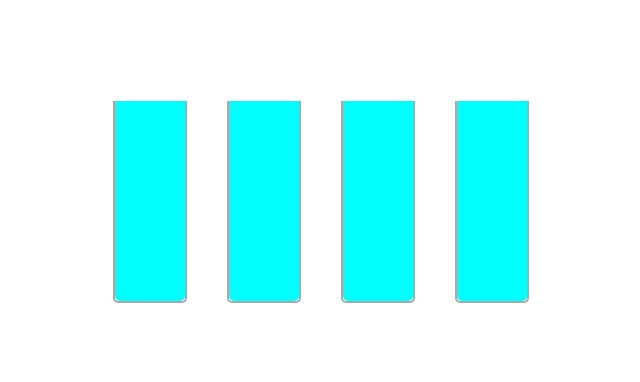
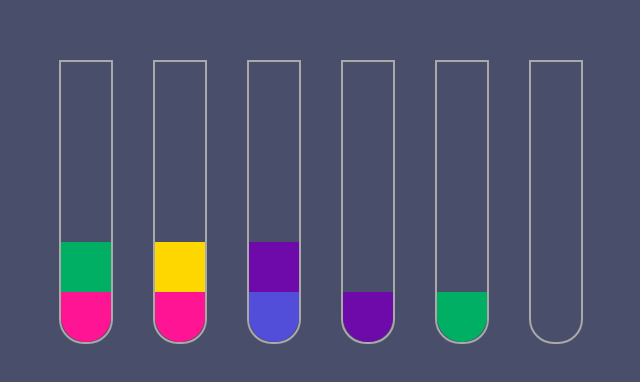
Before and after one commit to aKrivonogova/sort-puzzle-bottle, a Vue app: page / in a window 1280 px wide. Shown: the part 198-580 px from the top of the page, without its empty margins (299-939 px from the left). Built offline with nearby package versions, Linux system fonts and the light colour scheme.

Commit message:
улучшение структцры

```diff
--- a/src/components/bottles.vue
+++ b/src/components/bottles.vue
@@ -1,40 +1,46 @@
 <script lang="ts">
 import { defineComponent } from 'vue';
-import { ColorsEnum } from '../models/mixingSlotsColors'
-import { MixingSlotsColors } from '../models/mixingSlotsColors'
+import Bottle from '@/domains/Bottle';
+import Liquid from '@/domains/Liquid';
+import BottleFactory from '@/domains/BottleFactory'
+
 
 export default defineComponent({
     name: 'bottle',
-
     data() {
         return {
-            bottlesArray: new MixingSlotsColors(3, 4),
-            ColorsList: ColorsEnum,
+            bottles: [] as Bottle<Liquid>[],
+            bottleFactory: new BottleFactory(),
+            emptyBottle: new Bottle<Liquid>(),
+            BOTTLES_COUNT: 5,
         };
     },
     computed: {
-        getBottlesList() {
-            return this.bottlesArray.getBottlesList();
+        getBottlesList(){
+            return this.bottles
         }
     },
     methods: {
-        setSlotColor(itemSlotValue: any) {
-            let colorClassValue = '';
-            for (let itemSlotColor in this.ColorsList) {
-                if (itemSlotValue === this.ColorsList[itemSlotColor]) {
-                    colorClassValue = itemSlotColor;
-                }
-            }
-            return colorClassValue;
+        getCurrentColor(itemColor: Liquid) {
+            return itemColor.getColor();
         }
     },
+
+    mounted() {
+        for (let i = 0; i < this.BOTTLES_COUNT; i++) {
+            this.bottles.push(this.bottleFactory.createBottle());
+        }
+        this.bottles.push(this.emptyBottle);
+    },
+
 });
 </script>
 <template>
     <div class="container">
-        <ul class="bottle" v-for="(itemBottle, indexBottle) in getBottlesList" :key="indexBottle">
-            <li v-for="(itemSlot, indexItemSlote) in itemBottle.getSlotsCollors()" :key="indexItemSlote"
-                :class="[setSlotColor(itemSlot), 'slot']"></li>
+        <ul class="bottle" v-for="(itemBottle, indexBottle) in getBottlesList" :key="indexBottle" :style="{minHeight: BOTTLES_COUNT * 50 + 'px'}">
+            <li v-for="(itemColor, indexItemColor) in itemBottle.getValues()" :key="indexItemColor"
+                :class="[getCurrentColor(itemColor), 'slot']" >
+            </li>
         </ul>
 
     </div>
@@ -46,34 +52,35 @@ export default defineComponent({
     display: flex;
     align-items: center;
     justify-content: center;
+    background-color: #494f6b;
 }
 
 .bottle {
     list-style: none;
     border: 2px solid darkgray;
-    border-top: 0;
-    width: 70px;
-    padding: 0;
-    border-bottom-left-radius: 5px;
-    border-bottom-right-radius: 5px;
+    width: 50px;
+    padding: 30px 0 0 0;
+    border-bottom-left-radius: 25px;
+    border-bottom-right-radius: 25px;
     margin-right: 40px;
-
+    display: flex;
+    flex-direction: column;
+    justify-content: flex-end;
 }
 
 
-
 .slot:last-of-type {
-    border-bottom-left-radius: 5px;
-    border-bottom-right-radius: 5px;
+    border-bottom-left-radius: 25px;
+    border-bottom-right-radius: 25px;
 }
 
 .slot {
-    width: 70px;
+    width: 50px;
     height: 50px;
 }
 
 .green {
-    background-color: aquamarine;
+    background-color: #00AF64;
 }
 
 .red {
@@ -85,10 +92,18 @@ export default defineComponent({
 }
 
 .blue {
-    background-color: aqua;
+    background-color: #534ED9;
 }
 
 .orange {
     background-color: orange;
 }
+
+.violet{
+    background-color: #6F0AAA;
+}
+
+.pink{
+    background-color: deeppink;
+}
 </style>
--- /dev/null
+++ b/src/domains/Bottle.ts
@@ -0,0 +1,23 @@
+// classes -> "domains" folder
+
+import Liquid, { liquidColors } from "./Liquid";
+import Stack from "./Stack";
+const { DEFAULT_BOTTLE_CAPACITY = 4 as number } = import.meta.env;
+
+export default class Bottle<T> extends Stack<T> {
+    private readonly capacity: number;// ^
+    constructor(capacity: number = DEFAULT_BOTTLE_CAPACITY, values: T[] = []) {
+        super();
+        this.capacity = capacity;
+        this.setValues(values);
+    }
+
+    public pour(value: T): void {
+        if (this.getSize() === this.capacity) {
+            throw new Error("Cannot pour anymore!")
+        }
+        this.push(value);
+    }
+}
+
+// to BF
--- /dev/null
+++ b/src/domains/BottleFactory.ts
@@ -0,0 +1,43 @@
+import Liquid, { liquidColors } from "./Liquid";
+import Bottle from "./Bottle";
+
+export default class BottleFactory {
+    private readonly defaultMaxBottleCapacity: number;// ^
+    private readonly defaultMinBottleCapacity: number;// ^
+
+    constructor(defaultMinBottleCapacity: number = 1, defaultMaxBottleCapacity: number = 4) {// ^
+        this.defaultMaxBottleCapacity = defaultMaxBottleCapacity;// ^
+        this.defaultMinBottleCapacity = defaultMinBottleCapacity;// ^
+    }
+
+    private getCurrentLiquidSlotsToFill(): number {
+        return Math.floor(Math.random() * (this.defaultMaxBottleCapacity - this.defaultMinBottleCapacity + 1)) + this.defaultMinBottleCapacity as number; // from defaultMinBottleCapacity to defaultMaxBottleCapacity
+     }
+
+    private getRandomLiquidColor(): liquidColors {
+        const colors = Object.values(liquidColors);
+        console.log(colors);
+        const randomIndex = Math.floor(Math.random() * colors.length);
+        return colors[randomIndex] as liquidColors;
+    }
+
+    public createBottle(): Bottle<Liquid> {
+        const liquidSlotsToFill: number = this.getCurrentLiquidSlotsToFill();
+        const liquids: Liquid[] = [];
+
+        for (let i = 0; i < liquidSlotsToFill; i++) {
+            liquids.push(new Liquid(this.getRandomLiquidColor()));
+         }
+
+        return new Bottle(this.defaultMaxBottleCapacity, liquids);
+    }
+}
+
+// // to vue
+// const BOTTLES_COUNT = 5;
+// const bottleFactory = new BottleFactory();
+// const bottles: Bottle<Liquid>[] = [];
+
+// for (let i = 0; i < BOTTLES_COUNT; i++) {
+//     bottles.push(bottleFactory.createBottle());
+// }
--- /dev/null
+++ b/src/domains/Liquid.ts
@@ -0,0 +1,24 @@
+export enum liquidColors {
+    RED = "red",
+    YELLOW = "yellow",
+    GREEN = "green",
+    BLUE = "blue",
+    VIOLET = "violet",
+    PINK = "pink",
+};
+
+export default class Liquid {
+    private color: liquidColors;
+
+    constructor(color: liquidColors = liquidColors.RED) {
+        this.color = color;
+    }
+
+    public setColor(color: liquidColors): void {
+        this.color = color;
+    }
+
+    public getColor(): liquidColors {
+        return this.color;
+    }
+};
--- /dev/null
+++ b/src/domains/Stack.ts
@@ -0,0 +1,27 @@
+export default class Stack<T> {
+    private values:  T[] = [];
+
+    constructor(values: T[] = []) {
+        this.values = values;
+    }
+
+    protected push(value: T): void {
+        this.values.unshift(value);
+    }
+
+    protected pop(): T | undefined {
+        return this.values.shift();
+    }
+
+    protected setValues(values: T[]): void {
+        this.values = values;
+    }
+
+    public getValues(): T[] {
+        return this.values;
+    }
+
+    public getSize(): number {
+        return this.values.length;
+    }
+}
--- a/src/models/bottle.ts
+++ b/src/models/bottleOld.ts
@@ -1,4 +1,3 @@
-
 
 export class Bottle {
     private slotsColors: Array<number> = [];
--- a/src/models/mixingSlotsColors.ts
+++ b/src/models/mixingSlotsColors.ts
@@ -1,4 +1,4 @@
-import { Bottle } from './bottle'
+import { Bottle } from './bottleOld'
 
 export enum ColorsEnum {
     red = 1,
@@ -19,7 +19,6 @@ export class MixingSlotsColors {
             bottleObject.setSlotsColors(this.getCurrentNumberColors());
             this.bottlesList.push(bottleObject);
         }
-        this.splitCollection(this.slotsCount, this.shufleCompletedCollectionColors());
     }
 
     getCurrentNumberColors(): Array<number> {
@@ -38,8 +37,8 @@ export class MixingSlotsColors {
         return completeCollectionColors;
     }
 
-    shufleCompletedCollectionColors():Array<number> {
-        const shuffledCollectionColors = this.createCompleteCollectionColors().slice();
+    shufleCompletedCollectionColors(): Array<any> {
+        let shuffledCollectionColors = this.createCompleteCollectionColors().slice();
         for (let itemColor = shuffledCollectionColors.length - 1; itemColor > 0; itemColor--) {
             const randomColorValue = Math.floor(Math.random() * (itemColor + 1));
             [shuffledCollectionColors[itemColor], shuffledCollectionColors[randomColorValue]] = [shuffledCollectionColors[randomColorValue], shuffledCollectionColors[itemColor]];
@@ -47,12 +46,15 @@ export class MixingSlotsColors {
         return shuffledCollectionColors;
     }
 
+    updateCollectionColors(): void {
+        this.splitCollection(this.slotsCount, this.shufleCompletedCollectionColors());
+    }
+
     splitCollection(chunkSize: number, collection: Array<any>): void {
         for (let itemCollectionColors in this.getBottlesList()) {
             for (let itemColor = 0; itemColor < collection.length; itemColor += chunkSize) {
-                let localCollection: Array<number> = collection.slice(itemColor, itemColor + chunkSize);
-                console.log(localCollection)
-                this.getBottlesList()[itemCollectionColors].setSlotsColors(localCollection);
+                 let slicedCollection: Array<number> = collection.slice(itemColor, itemColor + chunkSize);
+                 this.getBottlesList()[itemCollectionColors].setSlotsColors(slicedCollection);
             }
         }
     }
```
Also changed, not shown: 1 other file (tests, documents, lock files or other folders).
